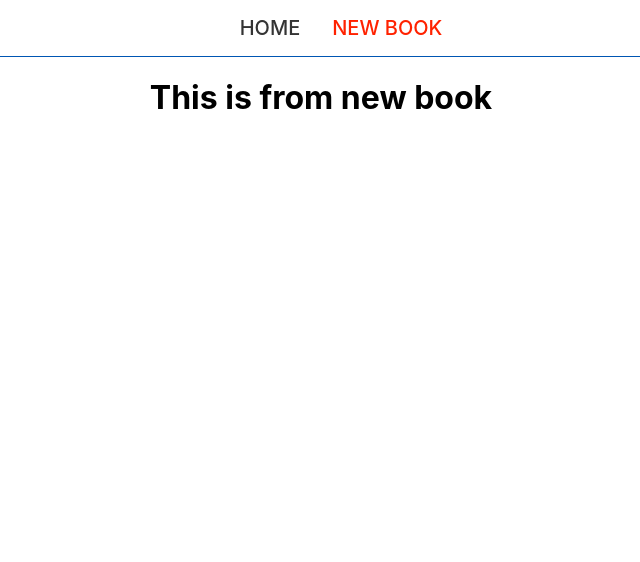
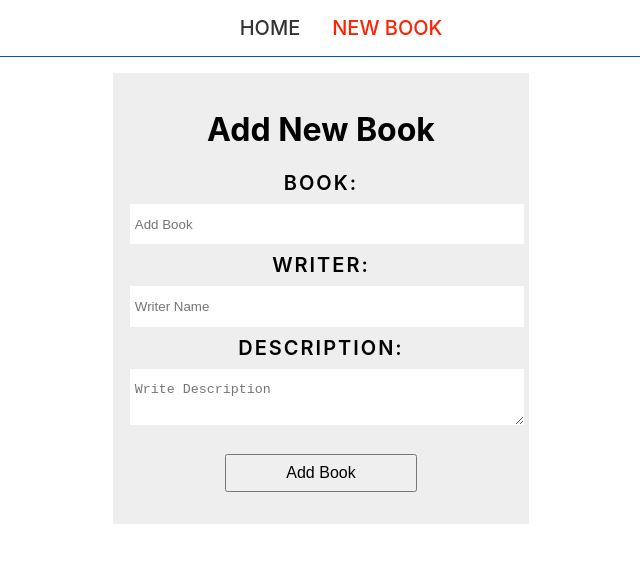
Before and after one commit to jubayerfahim264/First-React-Practice, a React (Create React App) app: page /new-book in a window 1280 px wide. Shown: the top 562 px of the page, without its empty margins (319-959 px from the left). Built offline with nearby package versions, Linux system fonts and the light colour scheme.

Commit message:
first commit

```diff
--- a/src/App.css
+++ b/src/App.css
@@ -74,3 +74,26 @@ a:active,
 a.active {
   color: #ff2200;
 }
+.form {
+  width: 30%;
+  display: block;
+  margin: 1rem auto;
+  background-color: #eee;
+  box-shadow: 5px 5px 10px rgb(to right, #030303, #454545);
+  padding: 1rem;
+  overflow: hidden;
+}
+
+.form-input {
+  padding: 0.8rem 0.3rem;
+  margin: 0.5rem 0rem;
+  width: 100%;
+  border: 1px solid #eee;
+}
+.form label {
+  margin: 0.5rem 0;
+  font-size: 20px;
+  text-transform: uppercase;
+  letter-spacing: 2px;
+  font-weight: 600;
+}
--- a/src/Component/MainComponent.js
+++ b/src/Component/MainComponent.js
@@ -9,7 +9,7 @@ class MainComponent extends Component {
   constructor(props) {
     super(props);
     this.state = {
-      books: BookList || [], // ✅ books খালি অ্যারে নিশ্চিত করা হলো
+      books: BookList || [],
       selectBook: null,
     };
   }
@@ -45,8 +45,11 @@ class MainComponent extends Component {
             path="/new-book"
             element={<NewBook books={this.state.books} />}
           />
+          <Route
+            path="/:id"
+            element={<BookDetail book={this.state.selectBook} />}
+          />
         </Routes>
-        <BookDetail book={this.state.selectBook} />
       </div>
     );
   }
--- a/src/assets/book.js
+++ b/src/assets/book.js
@@ -1,8 +1,38 @@
 const books = [
-  { id: 1, name: "Swadinotar Dhak", writer: "Sher E Bangla" },
-  { id: 2, name: "Rajnitir 50 Bothsor", writer: "Sayed Ahmed" },
-  { id: 3, name: "Ami Ja Dekhesi Ja Sunechi", writer: "Sheikh Shadi" },
-  { id: 4, name: "Ami Mejor Dalim Bolsi", writer: "Mejor Dalim" },
-  { id: 5, name: "Nineteen seventy-one", writer: "Jubayer Fahim" },
+  {
+    id: 1,
+    name: "1984",
+    writer: " George Orwell",
+    description:
+      "A dystopian novel set in a totalitarian society ruled by Big Brother, where independent thought is a crime. The protagonist, Winston Smith, works for the oppressive government but secretly despises it. As he seeks truth and freedom, he discovers the dangers of rebellion in a world of constant surveillance. Orwell’s masterpiece warns against totalitarianism, propaganda, and loss of personal freedoms.1984 is a dystopian novel published in 1949 that portrays a bleak future under a totalitarian regime. The story is set in Oceania, a superstate controlled by the Party, led by Big Brother. The protagonist, Winston Smith, works for the Ministry of Truth, where he alters historical records to fit the Party’s ever-changing narrative. However, Winston secretly despises the Party and dreams of rebellion. He begins a forbidden love affair with Julia and joins a supposed resistance movement, only to realize that the Party’s surveillance is absolute. Orwell’s novel warns against authoritarianism, constant government surveillance, and manipulation of truth, making it a powerful critique of oppressive regimes and propaganda.",
+  },
+  {
+    id: 2,
+    name: "To Kill a Mockingbird",
+    writer: "Harper Lee",
+    description:
+      "This classic novel explores racial injustice in the American South through the eyes of Scout Finch. Her father, Atticus Finch, defends a Black man falsely accused of a crime. The story delves into themes of morality, empathy, and social inequality.Published in 1960, To Kill a Mockingbird is a profound novel that addresses racial injustice in the American South during the 1930s. The story is told through the eyes of Scout Finch, a young girl growing up in Maycomb, Alabama. Her father, Atticus Finch, is a principled lawyer who defends Tom Robinson, a Black man falsely accused of assaulting a white woman. Despite compelling evidence of Tom’s innocence, the town’s deep-seated racism leads to an unfair trial. Through Scout’s observations and Atticus’s wisdom, the novel explores themes of morality, compassion, and social injustice. The book remains a powerful commentary on prejudice and the importance of standing up for what is right.",
+  },
+  {
+    id: 3,
+    name: "The Alchemist",
+    writer: "Paulo Coelho",
+    description:
+      "A philosophical novel about Santiago, a shepherd who dreams of discovering treasure in Egypt. His journey teaches him about personal legends, destiny, and self-discovery. Coelho’s simple yet profound storytelling inspires readers to follow their dreams.The Alchemist, first published in 1988, is a novel about self-discovery and following one's dreams. The story follows Santiago, a young shepherd from Spain who dreams of finding a treasure hidden in the Egyptian pyramids. He embarks on a journey across the desert, meeting various characters, including a king, a crystal merchant, and an alchemist, who guide him toward realizing his Personal Legend. Along the way, Santiago learns valuable life lessons about perseverance, fate, and the importance of listening to one's heart. The novel is deeply philosophical and encourages readers to pursue their passions and embrace the journey of life.",
+  },
+  {
+    id: 4,
+    name: "Pride and Prejudice",
+    writer: "Jane Austen",
+    description:
+      "A timeless romance novel about Elizabeth Bennet and Mr. Darcy, who must overcome pride and societal expectations to find love. Austen critiques class, marriage, and gender roles with wit and intelligence.Originally published in 1813, Pride and Prejudice is a timeless romance novel that critiques social class, marriage, and gender roles. The story revolves around Elizabeth Bennet, an intelligent and independent woman, and Mr. Darcy, a wealthy and reserved gentleman. Their initial interactions are marked by misunderstandings and prejudice, but as the story progresses, they learn to overcome their biases and recognize each other’s true worth. Through wit and sharp social commentary, Austen highlights the limitations placed on women and the expectations of society. The novel remains a beloved classic, known for its strong heroine and insightful critique of 19th-century England.",
+  },
+  {
+    id: 5,
+    name: "The Great Gatsby ",
+    writer: "F. Scott Fitzgerald",
+    description:
+      "Set in the Roaring Twenties, the novel follows Jay Gatsby’s pursuit of love and the American Dream. Through Nick Carraway’s eyes, it explores themes of wealth, illusion, and the decline of moral values in society.Set in the Roaring Twenties, The Great Gatsby (1925) explores the American Dream and its corruption by wealth and greed. The novel is narrated by Nick Carraway, who moves to West Egg, Long Island, and becomes fascinated by his mysterious and wealthy neighbor, Jay Gatsby. Gatsby throws lavish parties in hopes of rekindling his past love with Daisy Buchanan, who is now married to Tom Buchanan. As Gatsby’s dream unravels, the novel exposes the emptiness behind material success and the moral decay of society. Fitzgerald’s novel remains a powerful reflection on ambition, love, and the illusions of the American Dream.",
+  },
 ];
 export default books;
--- a/src/repratational/BookDetail.js
+++ b/src/repratational/BookDetail.js
@@ -6,9 +6,10 @@ const BookDetail = (props) => {
     return <div></div>;
   }
   return (
-    <div>
+    <div className="book-card">
       <h2>{props.book.name}</h2>
       <h3>{props.book.writer}</h3>
+      <p>{props.book.description}</p>
     </div>
   );
 };
--- a/src/repratational/Booklist.js
+++ b/src/repratational/Booklist.js
@@ -1,17 +1,22 @@
 import React, { Component } from "react";
 import Book from "../repratational/Book";
-// import { render } from "@testing-library/react";
+import { Link } from "react-router-dom";
 
 class Booklist extends Component {
   render() {
     return this.props.books.map((book, index) => {
       return (
-        <Book
-          BookName={book.name}
-          Writer={book.writer}
+        <Link
+          to={"/" + book.id}
           key={book.id}
-          selectBookHandler={() => this.props.selectBookHandler(book.id)}
-        />
+          style={{ textDecoration: "none" }}
+        >
+          <Book
+            BookName={book.name}
+            Writer={book.writer}
+            selectBookHandler={() => this.props.selectBookHandler(book.id)}
+          />
+        </Link>
       );
     });
   }
--- a/src/repratational/NewBook.js
+++ b/src/repratational/NewBook.js
@@ -1,10 +1,85 @@
-import React from 'react';
+import React, { Component, createRef } from "react";
 
-const NewBook = () => {
- return (
-  <div>
-  <h1>This is from  new book</h1>
-  </div>
- )
+class NewBook extends Component {
+  constructor(props) {
+    super(props);
+    this.bookName = createRef();
+    this.writer = createRef();
+    this.description = createRef();
+    // this.state = {
+    //   bookName: "",
+    //   writer: "",
+    //   description: "",
+    // };
+    // this.HandleInput = this.HandleInput.bind(this);
+    this.HandleSubmit = this.HandleSubmit.bind(this);
+  }
+  HandleSubmit = (event) => {
+    console.log(this.bookName.current.value);
+    console.log(this.writer.current.value);
+    console.log(this.description.current.value);
+    event.preventDefault();
+  };
+  HandleInput = (event) => {
+    const name = event.target.name;
+    const value = event.target.value;
+    this.setState({
+      [name]: value,
+    });
+  };
+
+  render() {
+    return (
+      <div>
+        <div className="form">
+          <h1>Add New Book</h1>
+          <form onSubmit={this.HandleSubmit}>
+            <label htmlFor="bookName">Book:</label>
+            <br />
+            <input
+              type="text"
+              name="bookName"
+              placeholder="Add Book"
+              className="form-input"
+              ref={this.bookName}
+            />
+            <br />
+            <label htmlFor="writer">Writer:</label>
+            <br />
+            <input
+              type="text"
+              name="writer"
+              placeholder="Writer Name"
+              className="form-input"
+              ref={this.writer}
+            />
+            <br />
+            <label htmlFor="description">Description:</label>
+            <br />
+            <textarea
+              name="description"
+              placeholder="Write Description"
+              className="form-input"
+              ref={this.description}
+            />
+            <br />
+            <input
+              type="submit"
+              value="Add Book"
+              style={{
+                padding: ".5rem 1rem",
+                fontSize: "16px",
+                cursor: "pointer",
+                width: "50%",
+                margin: "1rem",
+              }}
+            />
+          </form>
+        </div>
+      </div>
+    );
+  }
 }
 export default NewBook;
+//control form
+// <form onSubmit={this.HandleSubmit}><label htmlFor="bookName">Book:</label><br /> <input type="text" name="bookName" placeholder="Add Book" className="form-input" value={this.state.bookName}  onChange={this.HandleInput}/> <br /> <label htmlFor="writer">Writer:</label> <br /> <input type="text"  name="writer" placeholder="Writer Name" className="form-input" value={this.state.writer} onChange={this.HandleInput} /> <br /><label htmlFor="description">Description:</label> <br /> <textarea name="description" placeholder="Write Description" className="form-input" value={this.state.description} onChange={this.HandleInput} /> <br /> <input type="submit" value="Add Book"/>
--- a/src/styleSheet/Book.css
+++ b/src/styleSheet/Book.css
@@ -1,6 +1,19 @@
 .card {
   position: relative;
-  width: 30%;
+  width: 40%;
+  border: 1px solid #777777;
+  padding: 10px;
+  margin: 10px auto;
+  border-radius: 6px;
+  display: flex;
+  align-items: center;
+  justify-content: space-between;
+  flex-direction: column;
+  transition: all 0.5s;
+}
+.book-card {
+  position: relative;
+  width: 80%;
   border: 1px solid #777777;
   padding: 10px;
   margin: 10px auto;
@@ -15,10 +28,11 @@ h2,
 h3 {
   color: #111111;
 }
-.card:hover {
+.card:hover,
+.book-card:hover {
   color: #ff4500;
   cursor: pointer;
-    border: 1px solid #ff4500;
+  border: 1px solid #ff4500;
 }
 .card:hover h2 {
   color: #ff4500;
```
Also changed, not shown: src/repratational/Book.js (line endings or trailing spaces).
